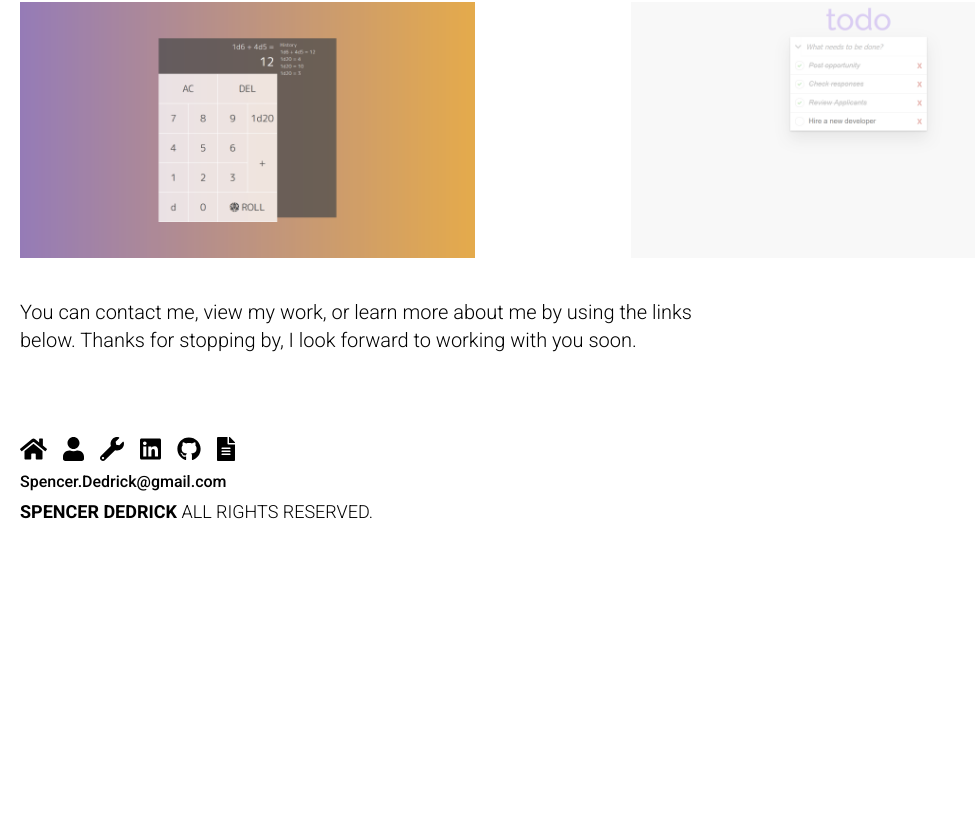
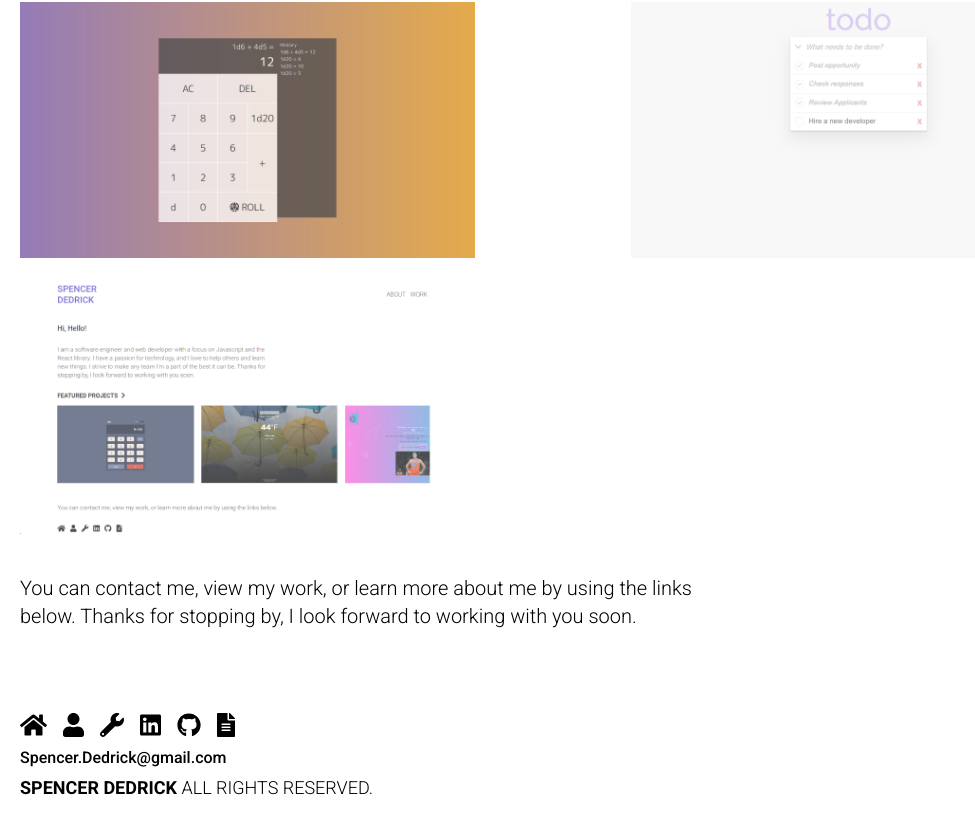
Before and after one commit to SpencerDedrick/Spencer-Dedrick, a React (Create React App) app: page / in a window 1280 px wide. Shown: the part 1122-1944 px from the top of the page, without its empty margins (0-975 px from the left). Before the commit the page ends 1668 px from the top, so only its background shows below. Built offline with nearby package versions, Linux system fonts and the light colour scheme.

Commit message:
added portfolio to list of work

```diff
--- a/package.json
+++ b/package.json
@@ -20,7 +20,6 @@
     "react-router": "^5.2.1",
     "react-router-dom": "^5.3.0",
     "react-scripts": "4.0.3",
-    "react-transition-group": "^4.4.2",
     "styled-components": "^5.3.3",
     "web-vitals": "^1.1.2"
   },
--- a/src/Pages/Home.js
+++ b/src/Pages/Home.js
@@ -4,14 +4,19 @@ import { NavLink } from "react-router-dom";
 import { FontAwesomeIcon } from "@fortawesome/react-fontawesome";
 import { library } from "@fortawesome/fontawesome-svg-core";
 import { faChevronRight } from "@fortawesome/free-solid-svg-icons";
-import { Transition } from "react-transition-group";
+import { motion } from "framer-motion";
 
 library.add(faChevronRight);
 
 const Home = () => {
   return (
     /* HOME CONTAINER */
-    <main className="container ">
+    <motion.main
+      initial={{ opacity: 0 }}
+      whileInView={{ opacity: 1 }}
+      viewport={{ once: true }}
+      className="container "
+    >
       {/* HOME HEADING TEXT */}
 
       <h1 className=" font-medium text-2xl py-5 md:py-10">
@@ -50,7 +55,7 @@ const Home = () => {
         links below. Thanks for stopping by, I look forward to working with you
         soon.
       </p>
-    </main>
+    </motion.main>
   );
 };
 
--- a/src/constants/data.js
+++ b/src/constants/data.js
@@ -77,7 +77,7 @@ export const projects = [
     demo: "https://spencerdedrick.github.io/Todo-List/",
     source: "https://github.com/SpencerDedrick/Todo-List",
   },
-  /* {
+  {
     name: "Portfolio",
     icons: ["html5", "css3-alt", "js", "react", "npm"],
     subtitle:
@@ -88,7 +88,7 @@ export const projects = [
       "This was my first attempt at hosting using Github Pages. This is also my first website with my own custom domain. Getting this published was kind of a headache, but it was worth it since I learned so much in the process. I hope to continue to grow, and improve upon this site as I continue to learn in grow. I would encourage you to read the 'readme' file on the github repository. It details the process, struggles, and successes I had experienced while coding this site.",
     demo: "https://www.spencerdedrick.com",
     source: "https://github.com/SpencerDedrick/Spencer-Dedrick",
-    }, */
+  },
 ];
 
 export const skills = [
```
Also changed, not shown: 1 other file (tests, documents, lock files or other folders). Lines whose indentation alone changed are shown as unchanged.
